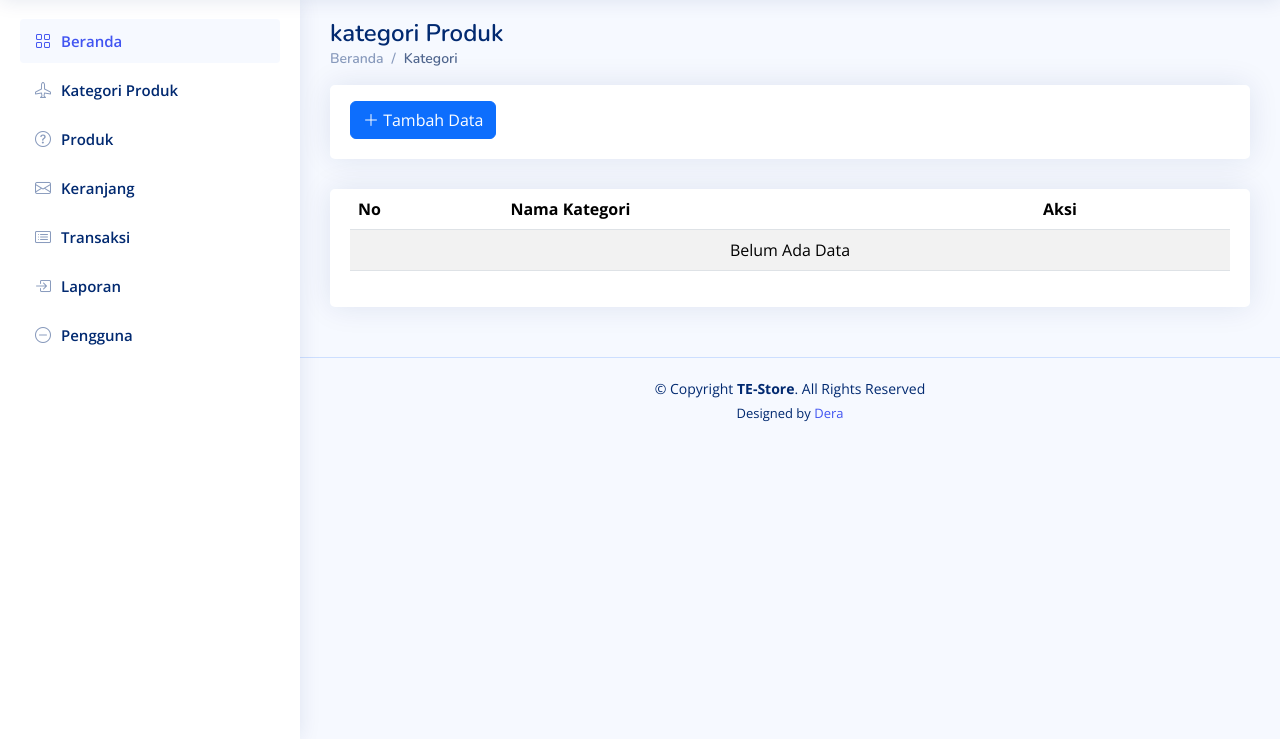
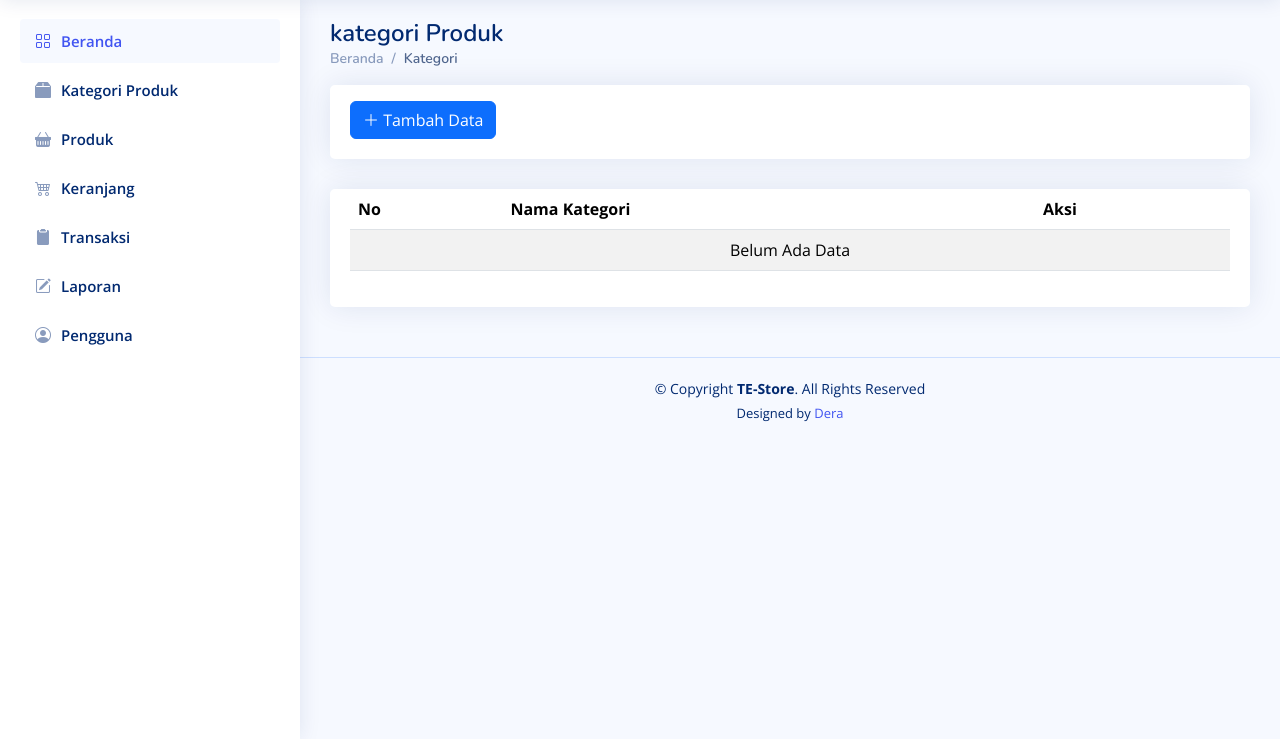
Before and after one commit to Dera37/TE-Store, a PHP site: page /kategori.php in a window 1280 px wide. Shown: the part 61-800 px from the top of the page. Run offline with PHP 8.4, Linux system fonts and the light colour scheme; data that the repository does not hold is empty; some libraries are stand-ins or nearby versions.

Commit message:
Mengubah icon kategori

```diff
--- a/admin/kategori.php
+++ b/admin/kategori.php
@@ -114,42 +114,42 @@
 
             <li class="nav-item">
                 <a class="nav-link collapsed" href="kategori.php">
-                    <i class="bi bi-airplane"></i>
+                <i class="bi bi-box2-fill"></i>
                     <span>Kategori Produk</span>
                 </a>
             </li><!-- End Kategori Page Nav -->
 
             <li class="nav-item">
                 <a class="nav-link collapsed" href="produk.php">
-                    <i class="bi bi-question-circle"></i>
+                <i class="bi bi-basket-fill"></i>
                     <span>Produk</span>
                 </a>
             </li><!-- End Produk Page Nav -->
 
             <li class="nav-item">
                 <a class="nav-link collapsed" href="keranjang.php">
-                    <i class="bi bi-envelope"></i>
+                <i class="bi bi-cart4"></i>
                     <span>Keranjang</span>
                 </a>
             </li><!-- End Keranjang Page Nav -->
 
             <li class="nav-item">
                 <a class="nav-link collapsed" href="transaksi.php">
-                    <i class="bi bi-card-list"></i>
+                <i class="bi bi-clipboard2-fill"></i>
                     <span>Transaksi</span>
                 </a>
             </li><!-- End Transaksi Page Nav -->
 
             <li class="nav-item">
                 <a class="nav-link collapsed" href="Laporan.php">
-                    <i class="bi bi-box-arrow-in-right"></i>
+                <i class="bi bi-pencil-square"></i>
                     <span>Laporan</span>
                 </a>
             </li><!-- End Laporan Page Nav -->
 
             <li class="nav-item">
                 <a class="nav-link collapsed" href="pengguna.php">
-                    <i class="bi bi-dash-circle"></i>
+                <i class="bi bi-person-circle"></i>
                     <span>Pengguna</span>
                 </a>
             </li><!-- End Pengguna Page Nav -->
```
